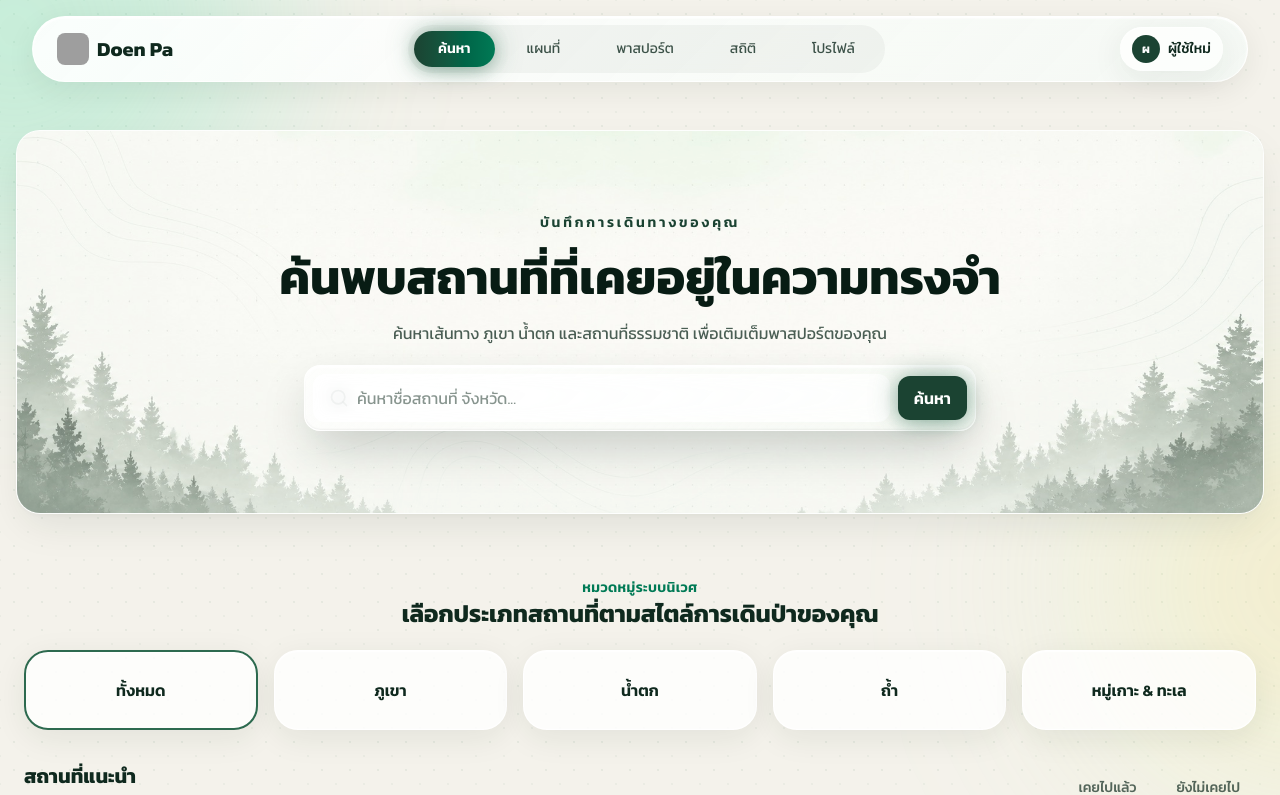
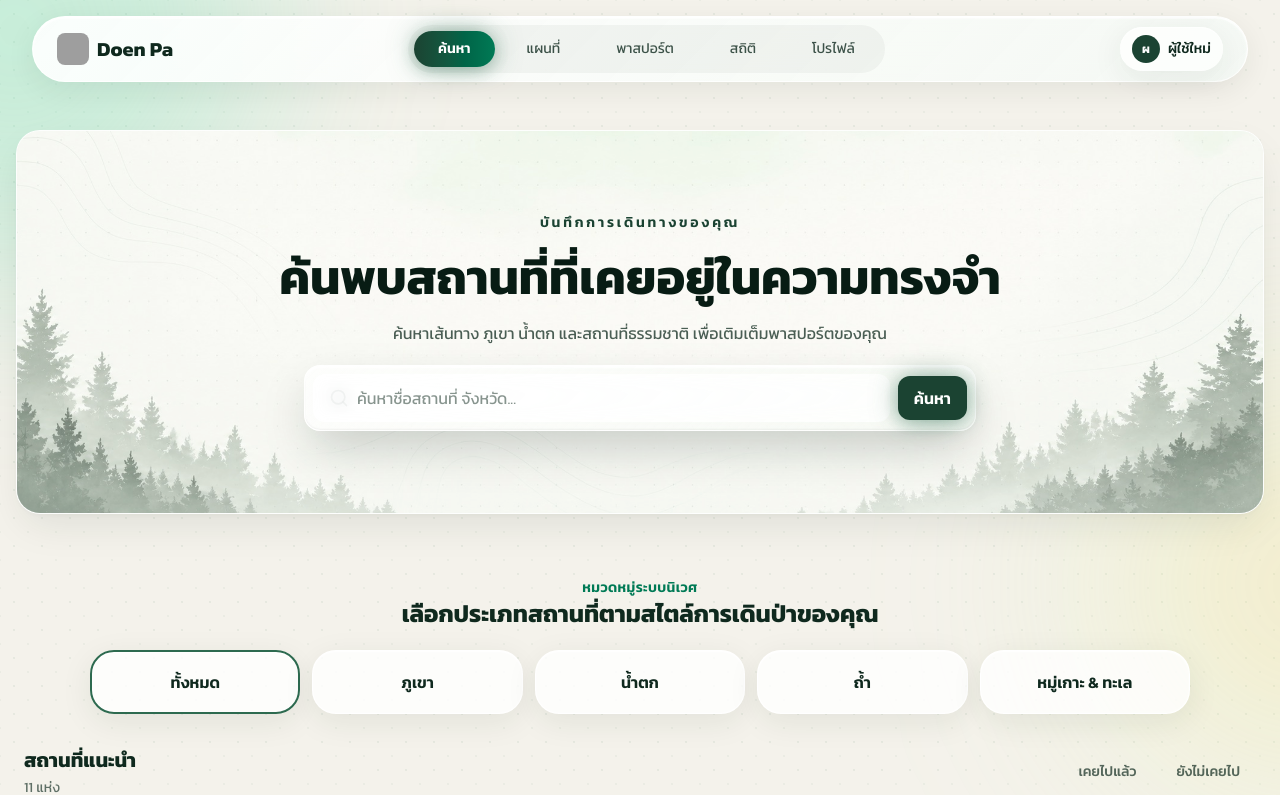
Before and after one commit to k-phuwasuwan/Doen-Pa, a Next.js app: page /search in a window 1280 px wide. Shown: the top 795 px of the page. Built offline with nearby package versions, Linux system fonts and the light colour scheme; grey boxes are pictures that could not be loaded.

Commit message:
style: tighten search category filters

```diff
--- a/src/components/search/CategoryCard.tsx
+++ b/src/components/search/CategoryCard.tsx
@@ -18,7 +18,7 @@ export function CategoryCard({ label, type, active = false, query = "", visited
   return (
     <CategoryFilterLink
       href={`/search${params.size ? `?${params.toString()}` : ""}`}
-      className={`group relative flex min-h-20 min-w-36 flex-1 items-center justify-center overflow-hidden rounded-3xl border bg-white/80 px-4 py-5 text-center shadow-glass transition-colors ${
+      className={`group relative flex min-h-16 min-w-36 flex-1 items-center justify-center overflow-hidden rounded-3xl border bg-white/80 px-3 py-3 text-center shadow-glass transition-colors ${
         active ? "border-2 border-brand-500" : "border-white/90"
       }`}
     >
--- a/src/components/search/CategoryGrid.tsx
+++ b/src/components/search/CategoryGrid.tsx
@@ -22,7 +22,7 @@ export function CategoryGrid({ currentType = "all", query = "", visited = "all"
           <h2 id="category-title" className="text-2xl font-bold text-brand-800">เลือกประเภทสถานที่ตามสไตล์การเดินป่าของคุณ</h2>
         </div>
       </div>
-      <div className="grid grid-cols-1 gap-4 sm:grid-cols-2 lg:grid-cols-3 xl:grid-cols-5">
+      <div className="mx-auto grid max-w-[1100px] grid-cols-1 gap-3 sm:grid-cols-2 lg:grid-cols-5">
         {categories.map((category) => (
           <CategoryCard
             key={category.type}
```
